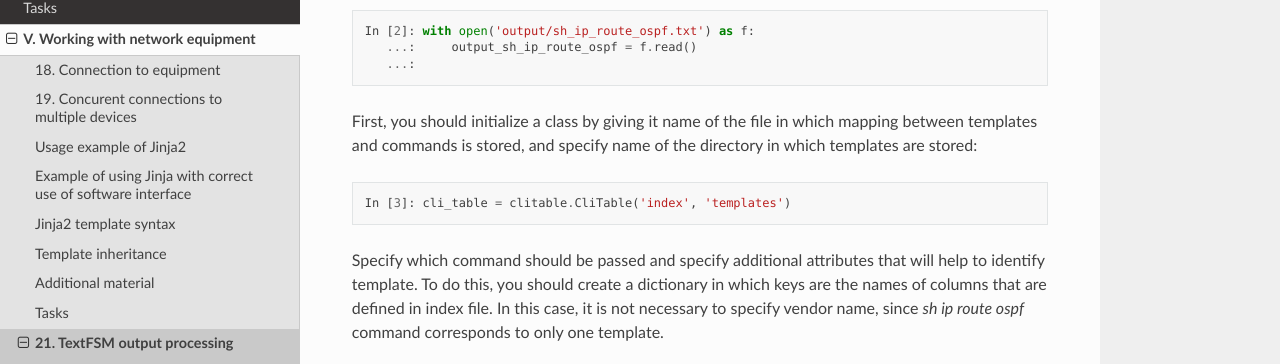
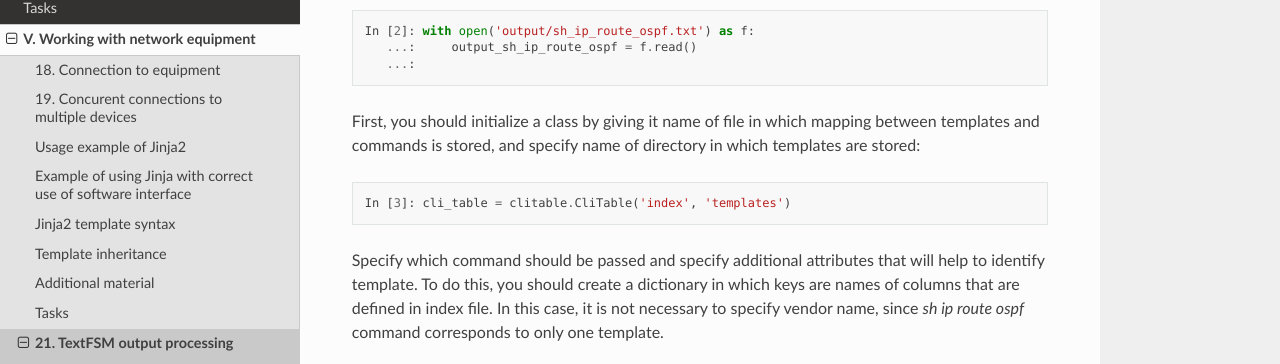
Before and after one commit to natenka/pyneng-book-en, a Sphinx documentation site: the page built from docs/source/book/21_textfsm/3_textfsm_clitable.rst, in a window 1280 px wide and 900 px high, scrolled down 1869 px. Shown: the part 146-510 px from the top of the window. Built offline with Sphinx 7.4.7 and the Read the Docs theme 2.0.0, drawn with Linux system fonts in a browser that asks for light colours; pages that are not in the unit, such as notebooks, are missing from menus.

Commit message:
Update 3_textfsm_clitable.rst

```diff
--- a/docs/source/book/21_textfsm/3_textfsm_clitable.rst
+++ b/docs/source/book/21_textfsm/3_textfsm_clitable.rst
@@ -81,13 +81,13 @@ We will check *clitable* on the last example from previous section - *show ip ro
        ...:
 
 
-First, you should initialize a class by giving it name of the file in which mapping between templates and commands is stored, and specify name of the directory in which templates are stored:
+First, you should initialize a class by giving it name of file in which mapping between templates and commands is stored, and specify name of directory in which templates are stored:
 
 .. code:: python
 
     In [3]: cli_table = clitable.CliTable('index', 'templates')
 
-Specify which command should be passed and specify additional attributes that will help to identify template. To do this, you should create a dictionary in which keys are the names of columns that are defined in index file. In this case, it is not necessary to specify vendor name, since *sh ip route ospf* command corresponds to only one template.
+Specify which command should be passed and specify additional attributes that will help to identify template. To do this, you should create a dictionary in which keys are names of columns that are defined in index file. In this case, it is not necessary to specify vendor name, since *sh ip route ospf* command corresponds to only one template.
 
 .. code:: python
 
```
